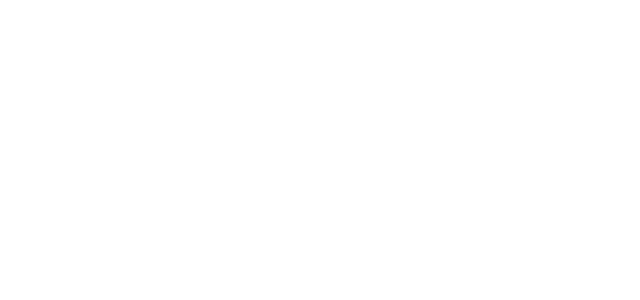
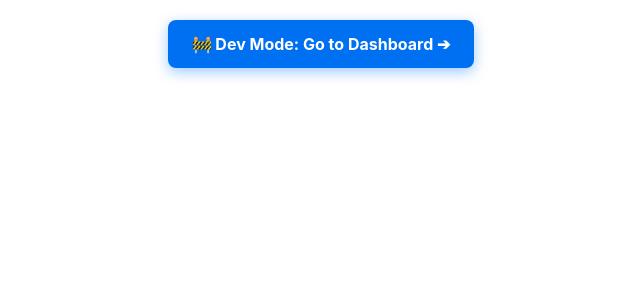
Before and after one commit to devolanike/cura-note, a React (Vite) app: page / in a window 1280 px wide. Before the commit this address had no page. Shown: the top 300 px of the page, without its empty margins (319-959 px from the left). Built offline with nearby package versions, Linux system fonts and the light colour scheme.

Commit message:
create dev mode to go to dashboard

```diff
--- a/src/App.jsx
+++ b/src/App.jsx
@@ -2,11 +2,13 @@
 import { Routes, Route } from "react-router-dom";
 import Dashboard from "./pages/Dashboard";
 import "./App.css";
+import LandingPage from "./pages/LandingPage";
 
 const App = () => {
   return (
     <>
       <Routes>
+        <Route path="/" element={<LandingPage />} />
         <Route path="/Dashboard" element={<Dashboard />} />
       </Routes>
     </>
--- /dev/null
+++ b/src/pages/LandingPage.jsx
@@ -0,0 +1,33 @@
+import React from "react";
+import { Link } from "react-router-dom";
+
+const LandingPage = () => {
+  return (
+    <>
+      <div style={{ padding: "20px", textAlign: "center" }}>
+        <Link to="/dashboard">
+          <button
+            style={{
+              padding: "12px 24px",
+              fontSize: "16px",
+              fontWeight: "bold",
+              backgroundColor: "#0070f3",
+              color: "#fff",
+              border: "none",
+              borderRadius: "8px",
+              cursor: "pointer",
+              boxShadow: "0 4px 14px 0 rgba(0,118,255,0.39)",
+              transition: "transform 0.2s ease",
+            }}
+            onMouseOver={(e) => (e.target.style.transform = "scale(1.05)")}
+            onMouseOut={(e) => (e.target.style.transform = "scale(1)")}
+          >
+            🚧 Dev Mode: Go to Dashboard ➔
+          </button>
+        </Link>
+      </div>
+    </>
+  );
+};
+
+export default LandingPage;
```
Also changed, not shown: src/pages/Landing.jsx (deleted).
